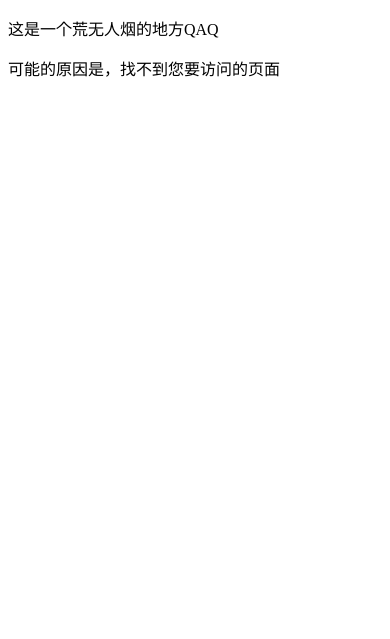
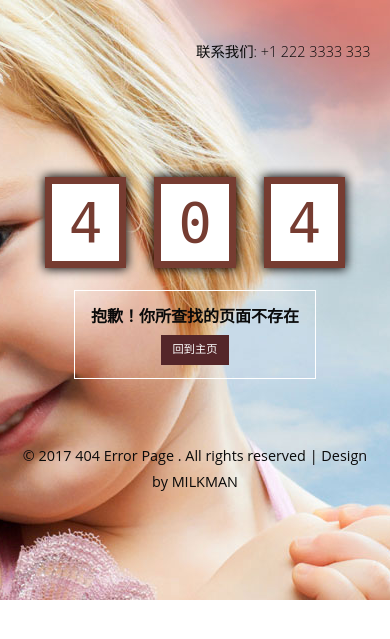
Before and after one commit to MichaelLyo/CharityWeb, a Spring app: template src/main/resources/templates/error.html in a window 390 px wide. Shown: the top 639 px of the page. Run offline with Thymeleaf, Linux system fonts and the light colour scheme; the template is opened without the code that fills it, so the values that code supplies are empty.

Commit message:
Index 2.2 issues #28 全部内容已完成

```diff
--- /dev/null
+++ b/src/main/resources/static/assets/css/errorstyle.css
@@ -0,0 +1,328 @@
+/*--
+Author: W3layouts
+Author URL: http://w3layouts.com
+License: Creative Commons Attribution 3.0 Unported
+License URL: http://creativecommons.org/licenses/by/3.0/
+--*/
+/*-- reset --*/
+html,body,div,span,applet,object,iframe,h1,h2,h3,h4,h5,h6,p,blockquote,pre,a,abbr,acronym,address,big,cite,code,del,dfn,em,img,ins,kbd,q,s,samp,small,strike,strong,sub,sup,tt,var,b,u,i,dl,dt,dd,ol,nav ul,nav li,fieldset,form,label,legend,table,caption,tbody,tfoot,thead,tr,th,td,article,aside,canvas,details,embed,figure,figcaption,footer,header,hgroup,menu,nav,output,ruby,section,summary,time,mark,audio,video{margin:0;padding:0;border:0;font-size:100%;font:inherit;vertical-align:baseline;}
+article, aside, details, figcaption, figure,footer, header, hgroup, menu, nav, section {display: block;}
+ol,ul{list-style:none;margin:0px;padding:0px;}
+blockquote,q{quotes:none;}
+blockquote:before,blockquote:after,q:before,q:after{content:'';content:none;}
+table{border-collapse:collapse;border-spacing:0;}
+/*-- start editing from here --*/
+a{text-decoration:none;}
+.txt-rt{text-align:right;}/* text align right */
+.txt-lt{text-align:left;}/* text align left */
+.txt-center{text-align:center;}/* text align center */
+.float-rt{float:right;}/* float right */
+.float-lt{float:left;}/* float left */
+.clear{clear:both;}/* clear float */
+.pos-relative{position:relative;}/* Position Relative */
+.pos-absolute{position:absolute;}/* Position Absolute */
+.vertical-base{	vertical-align:baseline;}/* vertical align baseline */
+.vertical-top{	vertical-align:top;}/* vertical align top */
+nav.vertical ul li{	display:block;}/* vertical menu */
+nav.horizontal ul li{	display: inline-block;}/* horizontal menu */
+img{max-width:100%;}
+/*-- end reset --*/
+body {
+    font-family: 'Open Sans', sans-serif;
+    -webkit-background-size:cover;
+	-moz-background-size:cover;
+	background-size:cover;
+    background: url(../img/banner2.jpg) no-repeat fixed center 0px;
+}
+/*-- main --*/
+.agileinfo-row {
+    width: 65%;
+    margin:0 auto;
+}
+/*-- top-nav --*/
+.w3top-nav {
+    padding-top: 2.5em;
+}
+.w3top-nav-left {
+    float: left;
+}
+.w3top-nav-right {
+    float: right;
+    margin-top: 0.8em;
+}
+.w3top-nav-left h1 {
+    font-size: 2.8em;
+    font-weight: 100;
+    line-height: .9em;
+    letter-spacing: -2px;
+}
+.w3top-nav-left h1 a {
+    color: #fff;
+}
+.w3top-nav-right h6 {
+    font-size: 1em;
+    color: #fff;
+    font-weight: 100;
+    letter-spacing: 2px;
+}
+/*-- //top-nav --*/
+/*-- //errortext --*/
+.w3layouts-errortext{
+    padding-top: 7em;
+    text-align: center;
+}
+.w3layouts-errortext h2 {
+    font-size: 6em;
+    color: #fff;
+    line-height: 1.8em;
+    font-family: 'Share Tech Mono', monospace;
+}
+.w3layouts-errortext h2  span {
+    background: #fff;
+    color: #763c31;
+    padding: .1em 0.3em;
+    border: 15px solid #763c31;
+	-webkit-box-shadow: 0px 0px 10px 1px #000;
+	-moz-box-shadow: 0px 0px 10px 1px #000;
+    box-shadow: 0px 0px 10px 1px #000;
+}
+.w3layouts-errortext h3 {
+    font-size: 1.5em;
+    color: #fff;
+    font-weight: 600;
+    border: 1px solid #fff;
+    display: inline-block;
+    padding: .8em 2em;
+    margin: 2em 0 0;
+}
+.w3layouts-errortext h3 a {
+    font-size: 0.6em;
+    color: #fff;
+	font-weight: 100;
+    background: #542629;
+    display: inline-block;
+    padding: .5em 1em;
+    margin-top: 1em;
+    font-family: 'Share Tech Mono', monospace;
+	-webkit-transition:.5s all;
+	-moz-transition:.5s all;
+	transition:.5s all;
+}
+.w3layouts-errortext h3 a:hover {
+    color: #FFC107;
+    background: transparent;
+}
+p.w3lstext {
+    font-size: 0.9em;
+    color: #fff;
+    line-height: 2em;
+    font-weight: 400;
+    width: 65%;
+    margin: 1.5em auto;
+}
+/*-- wthree-sicons --*/
+.wthree-sicon a {
+    font-size: 1em;
+    color: #fff;
+    margin: 0 .1em;
+    border: 1px solid transparent;
+    width: 32px;
+    height: 32px;
+    display: inline-block;
+    text-align: center;
+    line-height: 2em;
+	-webkit-transition:.5s all;
+	-moz-transition:.5s all;
+	transition:.5s all;
+}
+.wthree-sicon a:hover {
+    color: #FFC107;
+	border-color: #FFC107;
+	-webkit-border-radius: 50%;
+	-moz-border-radius: 50%;
+	-o-border-radius: 50%;
+	-ms-border-radius: 50%;
+    border-radius: 50%;
+}
+/*-- //wthree-sicons --*
+/*-- errortext --*/
+/*-- copyright --*/
+.copyright {
+    margin: 4em 0 1em;
+    text-align: center;
+}
+.copyright p {
+    font-size: 1em;
+    color: #fff;
+	line-height:1.8em;
+}
+.copyright p a{
+    color: #fff;
+	-webkit-transition: 0.5s all;
+	-moz-transition: 0.5s all;
+	-o-transition: 0.5s all;
+	-ms-transition: 0.5s all;
+	transition: 0.5s all;
+}
+.copyright p a:hover{
+    color: #4CAF50;
+}
+/*-- //copyright --*/
+/*-- //main --*/
+/*-- responsive-design --*/
+@media(max-width:1280px){
+p.w3lstext {
+    width: 72%;
+}
+}
+@media(max-width:1080px){
+p.w3lstext {
+    width: 94%;
+}
+.agileinfo-row {
+    width: 68%;
+}
+}
+@media(max-width:1024px){
+.w3layouts-errortext h2 {
+    font-size: 5.5em;
+}
+.w3layouts-errortext h3 {
+    font-size: 1.3em;
+}
+.w3layouts-errortext {
+    padding-top: 7em;
+}
+}
+@media(max-width:800px){
+.agileinfo-row {
+    width: 80%;
+}
+}
+@media(max-width:736px){
+.w3top-nav-left h1 {
+    font-size: 2.6em;
+}
+.w3layouts-errortext h2 {
+    font-size: 4.5em;
+}
+.w3layouts-errortext h3 {
+    padding: .8em 1em;
+}
+.w3top-nav {
+    padding-top: 2em;
+}
+.w3top-nav-right {
+    margin-top: 0.5em;
+}
+}
+@media(max-width:640px){
+.w3top-nav-right h6 {
+    letter-spacing: 1px;
+}
+.w3layouts-errortext h2 span {
+    border-width: 10px;
+}
+.w3top-nav-left h1 {
+    font-size: 2.4em;
+}
+.w3layouts-errortext h3 {
+    font-size: 1.2em;
+}
+.agileinfo-row {
+    width: 90%;
+}
+.copyright p {
+    padding: 0 1em;
+}
+}
+@media(max-width:480px){
+.w3top-nav-right h6 {
+    font-size: 0.9em;
+}
+.w3layouts-errortext h2 {
+    font-size: 3.5em;
+}
+.w3layouts-errortext h3 {
+    font-size: 1.1em;
+    line-height: 1.6em;
+    margin: 1.5em 0 0;
+}
+.w3layouts-errortext h3 a {
+    font-size: 0.7em;
+    padding: .2em 1em;
+    margin-top: 0.5em;
+}
+p.w3lstext {
+    width: 100%;
+    font-size: 0.8em;
+}
+.copyright p {
+    font-size: 0.9em;
+}
+}
+@media(max-width:414px){
+.w3top-nav-right h6 {
+    letter-spacing: 0px;
+}
+.w3top-nav-left h1 {
+    font-size: 2.2em;
+}
+.w3layouts-errortext h2 span {
+    border-width: 7px;
+}
+.w3layouts-errortext h2 span:nth-child(2) {
+    margin: 0 -.1em;
+}
+.w3layouts-errortext h3 {
+    font-size: 1em;
+    margin: 1em 0 0;
+}
+}
+@media(max-width:375px){
+.w3top-nav-left,.w3top-nav-right{
+    float: none;
+    text-align: center;
+}
+.w3top-nav-left h1 {
+    font-size: 2em;
+}
+.w3top-nav-right {
+    margin-top: 0.8em;
+}
+.w3top-nav-right h6 {
+    font-size: 0.8em;
+}
+.w3layouts-errortext {
+    padding-top: 3em;
+}
+.w3layouts-errortext h2 {
+    font-size: 3em;
+}
+.copyright {
+    margin: 2em 0 1em;
+}
+.wthree-sicon a {
+    font-size: 0.9em;
+    width: 28px;
+    height: 28px;
+}
+}
+@media(max-width:320px){
+.w3layouts-errortext h2 span:nth-child(2) {
+    margin: 0 -.2em;
+}
+.w3layouts-errortext h3 {
+    font-size: 0.9em;
+}
+.w3layouts-errortext h2 {
+    font-size: 2.5em;
+}
+.w3layouts-errortext h2 span {
+    border-width: 5px;
+}
+.w3top-nav {
+    padding-top: 1.5em;
+}
+}
+/*-- //responsive-design --*/
--- a/src/main/resources/templates/error.html
+++ b/src/main/resources/templates/error.html
@@ -1,15 +1,36 @@
 <!DOCTYPE html>
-<html lang="en">
+<html  xmlns:th="http://www.thymeleaf.org">
 <head>
-    <meta charset="UTF-8"/>
-    <title>error page</title>
+    <title>Leaf 404 Error Page Flat Responsive Widget Template :: w3layouts</title>
+    <meta name="viewport" content="width=device-width, initial-scale=1">
+    <meta http-equiv="Content-Type" content="text/html; charset=utf-8" />
+    <meta name="keywords" content="Leaf 404 Error Page template Responsive, Login form web template,Flat Pricing tables,Flat Drop downs  Sign up Web Templates, Flat Web Templates, Login sign up Responsive web template, SmartPhone Compatible web template, free webdesigns for Nokia, Samsung, LG, SonyEricsson, Motorola web design" />
+    <script type="application/x-javascript"> addEventListener("load", function() { setTimeout(hideURLbar, 0); }, false); function hideURLbar(){ window.scrollTo(0,1); } </script>
+    <!-- Custom Theme files -->
+    <link th:href="@{assets/css/errorstyle.css}" rel="stylesheet">
+
 </head>
 <body>
-<div>
-    <text>
-        <p>这是一个荒无人烟的地方QAQ</p>
-        <p>可能的原因是，找不到您要访问的页面</p>
-    </text>
+<!-- main -->
+<div class="agileits-main">
+    <div class="agileinfo-row">
+        <div class="w3top-nav">
+            <div class="w3top-nav-right">
+                <h6 style="color: #0a0a0a">联系我们: +1 222 3333 333 </h6>
+            </div>
+            <div class="clear"></div>
+        </div>
+        <div class="w3layouts-errortext">
+            <h2><span>4</span> <span>0</span> <span>4</span></h2>
+            <h3 style="color: #0a0a0a">抱歉！你所查找的页面不存在 <br><a th:href="@{/me}">回到主页</a></h3>
+        </div>
+    </div>
 </div>
+<!-- //main -->
+<!-- copyright -->
+<div class="copyright w3-agile">
+    <p style="color: #0a0a0a">© 2017 404 Error Page . All rights reserved | Design by MILKMAN</p>
+</div>
+<!-- //copyright -->
 </body>
 </html>
```
Also changed, not shown: src/main/resources/templates/login/sessionLost.html (+24 -6 lines).
